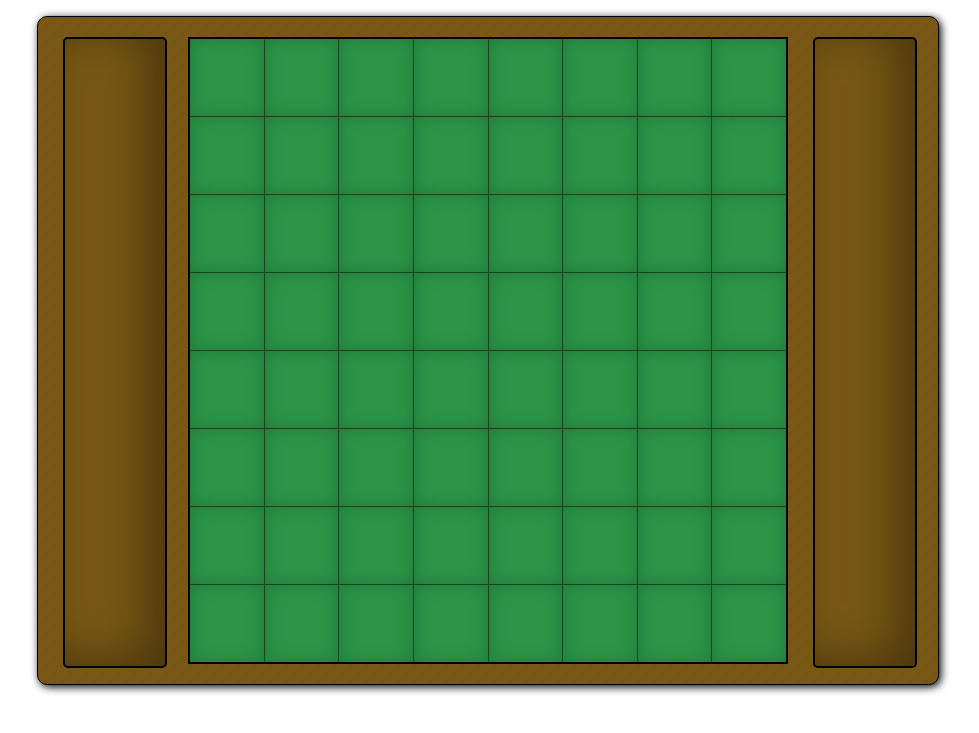
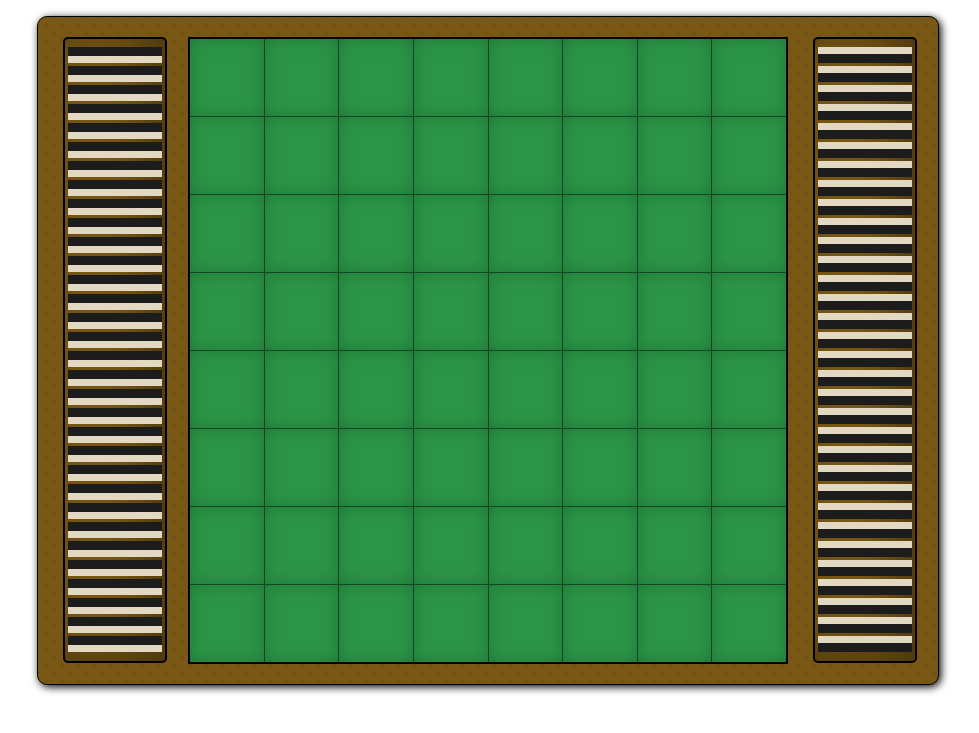
Before and after one commit to DarthKipsu/othello, a plain HTML site: page index.html in a window 1280 px wide. Shown: the part 55-788 px from the top of the page, without its empty margins (152-1131 px from the left). Drawn offline with nearby package versions, Linux system fonts and the light colour scheme.

Commit message:
add specs, style and functions for game chips

```diff
--- a/css/gamegrid.css
+++ b/css/gamegrid.css
@@ -14,21 +14,37 @@ td {
 	box-shadow:  0 0 15px #227839 inset;
 }
 
-#player-slot, #opponent-slot {
+#player-chipslot, #opponent-chipslot {
 	width: 100px;
-	height: 627px;
+	height: 612px;
 	border: 2px solid black;
 	border-radius: 5px;
 	position: absolute;
+	padding: 5px 0;
 	left: 50%;
 	background-color: #785814;
 	box-shadow:  -20px -8px 45px #4D380E inset;
 }
 
-#player-slot {
+#player-chipslot {
 	margin-left: -425px;
 }
 
-#opponent-slot{
+#opponent-chipslot{
 	margin-left: 325px;
 }
+
+.player-unused, .opponent-unused {
+	margin: 3px;
+	width: 94px;
+	height: 16px;
+	background-color: #E3D9C3;
+}
+
+.player-unused {
+	box-shadow: 0 9px #1C1C1C inset;
+}
+
+.opponent-unused {
+	box-shadow: 0 -9px #1C1C1C inset;
+}
--- a/script/gamegrid.js
+++ b/script/gamegrid.js
@@ -3,7 +3,9 @@ $(document).ready(function() {
 });
 
 function createGameboard() {
-	$('#game-wrapper').append(createPlayerSlot(), createOpponentSlot(), createGamegrid());
+	$('#game-wrapper').append(createPlayerChipSlot(), createOpponentChipSlot(), createGamegrid());
+	$('#player-chipslot').append(createChips('player'));
+	$('#opponent-chipslot').append(createChips('opponent'));
 };
 
 function createGamegrid() {
@@ -30,14 +32,24 @@ function addColumnsToGamegridRows(row, number) {
 	};
 }
 
-function createPlayerSlot() {
-	var playerSlot = document.createElement('div');
-	playerSlot.id = "player-slot";
+function createPlayerChipSlot() {
+	var playerSlot = document.createElement('div'); // div for player chips
+	playerSlot.id = "player-chipslot";
 	return playerSlot;
 }
 
-function createOpponentSlot() {
-	var opponentSlot = document.createElement('div');
-	opponentSlot.id = "opponent-slot";
+function createOpponentChipSlot() {
+	var opponentSlot = document.createElement('div'); // div for opponent chips
+	opponentSlot.id = "opponent-chipslot";
 	return opponentSlot;
 }
+
+function createChips(player) {
+	var chipsArray = [];
+	for (var i=0; i<32; i++) {
+		var chip = document.createElement('div'); // game chips * 32
+		chip.classList.add(player + '-unused');
+		chipsArray.push(chip);
+	};
+	return chipsArray;
+};
```
Also changed, not shown: specs/gamegrid.spec.js (+8 -3 lines).
